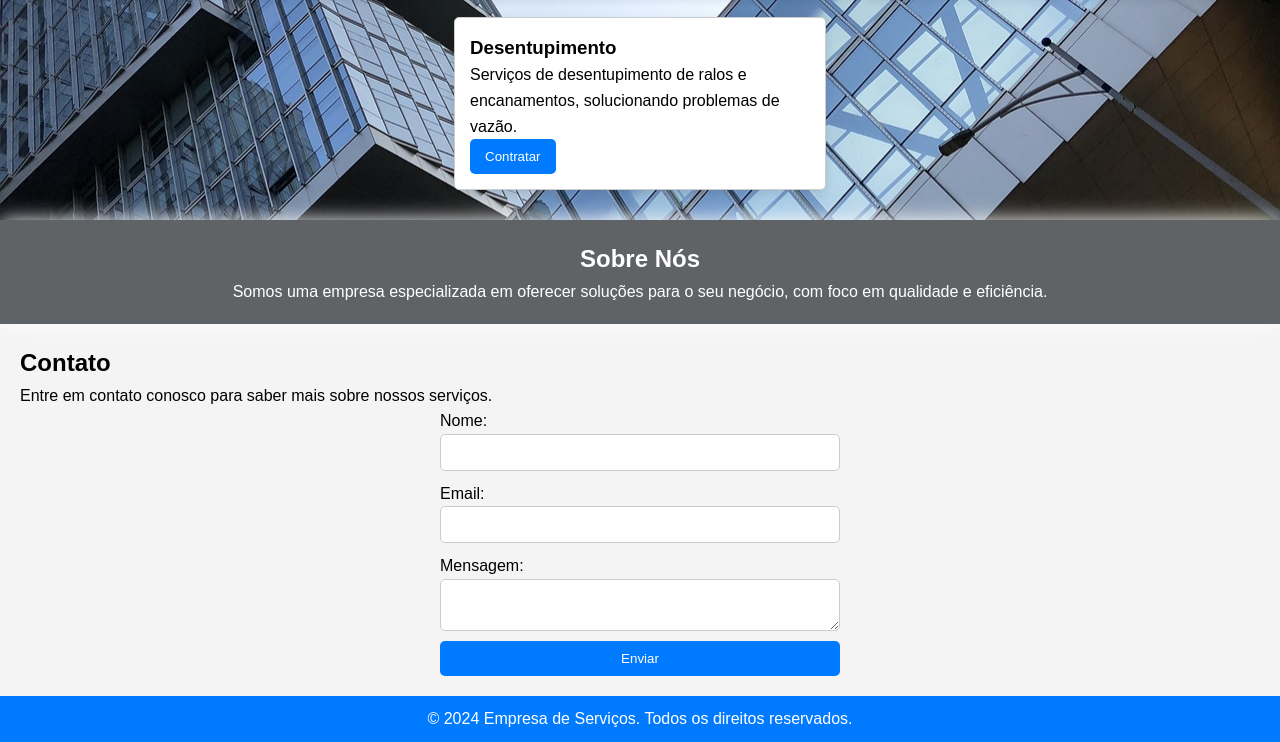
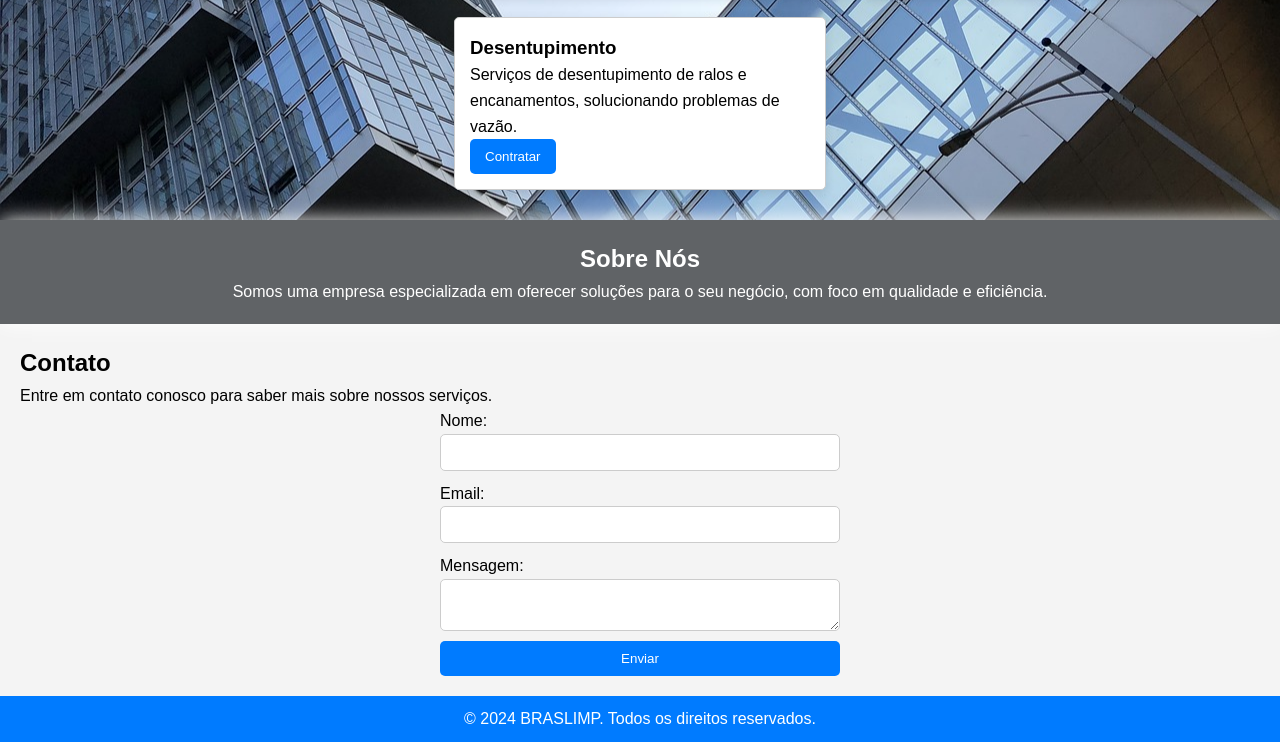
Before and after one commit to BrunoRodrigues27/BRASLIMP, a plain HTML site: page index.html in a window 1280 px wide. Shown: the part 837-1579 px from the top of the page. Drawn offline with Linux system fonts and the light colour scheme.

Commit message:
Update index.html

```diff
--- a/index.html
+++ b/index.html
@@ -110,7 +110,7 @@
 
     <!-- Rodapé do site -->
     <footer>
-        <p>&copy; 2024 Empresa de Serviços. Todos os direitos reservados.</p>
+        <p>&copy; 2024 BRASLIMP. Todos os direitos reservados.</p>
     </footer>
 </body>
 </html>
```
